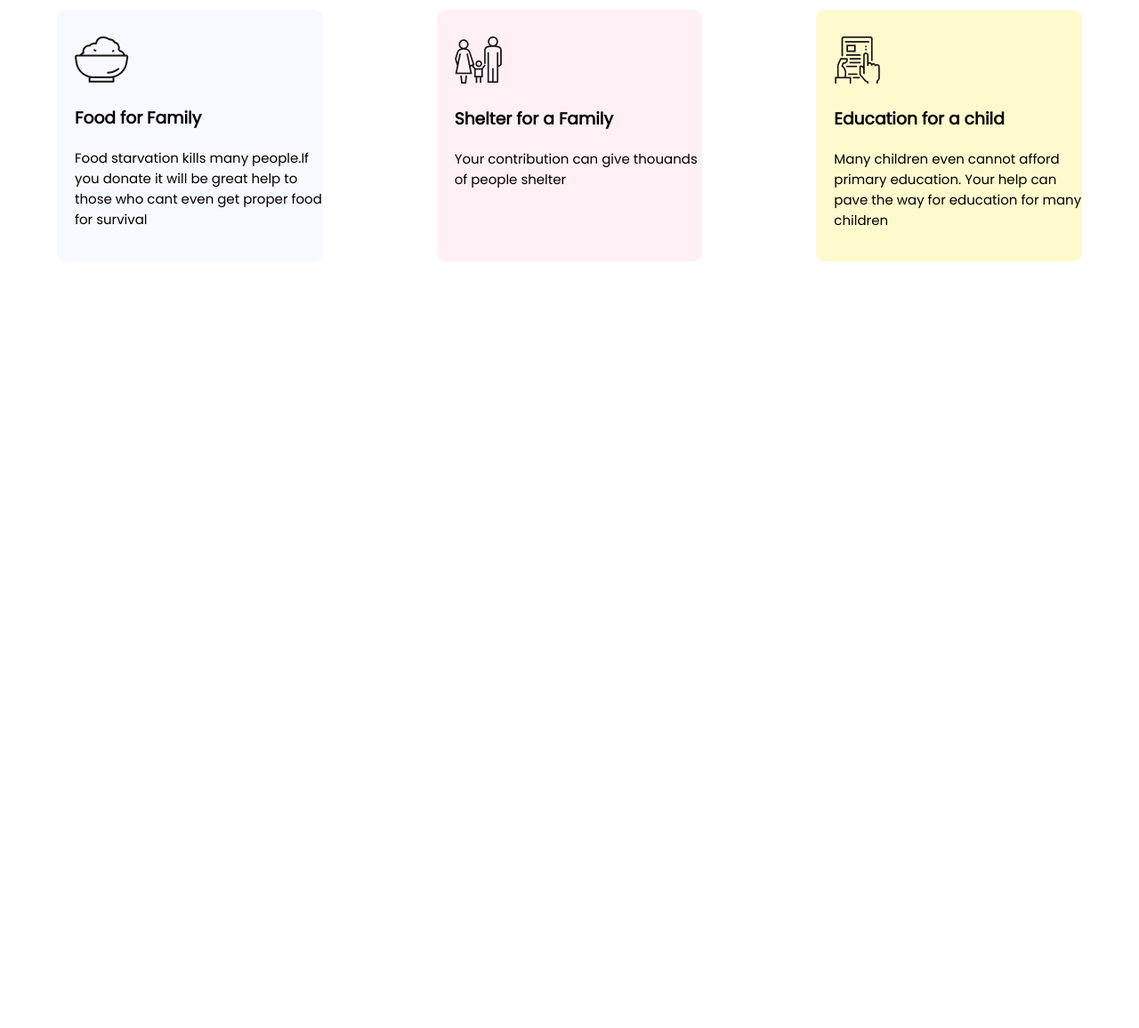
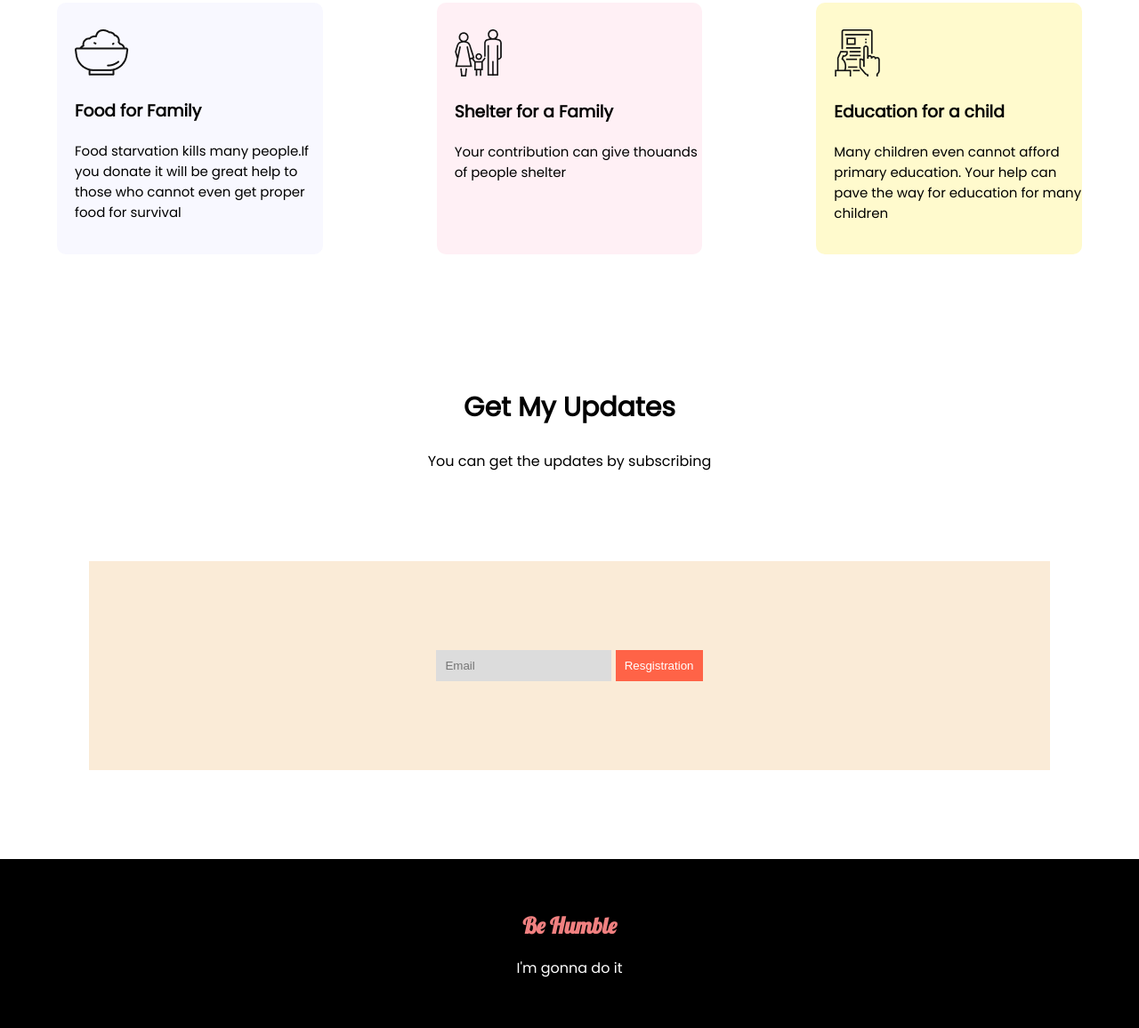
Before and after one commit to farzanahoque2021/first-assignment, a plain HTML site: page index.html in a window 1280 px wide. Shown: the part 1268-2424 px from the top of the page at 89% size. Before the commit the page ends 1662 px from the top, so only its background shows below. Drawn offline with Linux system fonts and the light colour scheme.

Commit message:
final part

```diff
--- a/index.html
+++ b/index.html
@@ -43,10 +43,12 @@
                 <h3>5000tk</h3>
             </div>
         </div>
-        <div class="amount-no"> <input type="number"></input>
-            <label>Other amount(taka)</label>
+
+        <div class="amount-no">
+            <input type="number" placeholder="Other amount(taka)"><br>
         </div>
-        <div class="button"><a class="link-button" target="_blank" href="https://brac.net/dakcheamardesh/en/">DONATE
+        <div class="button-donate"><a class="link-button" target="_blank"
+                href="https://brac.net/dakcheamardesh/en/">DONATE
                 NOW</a></div>
     </section>
     <section class="donate-plan">
@@ -58,7 +60,7 @@
                     <img src="images/food.png" alt="">
                 </div>
                 <h3>Food for Family</h3>
-                <p>Food starvation kills many people.If you donate it will be great help to those who cant even get
+                <p>Food starvation kills many people.If you donate it will be great help to those who cannot even get
                     proper food for survival</p>
 
             </div>
@@ -80,6 +82,23 @@
             </div>
         </div>
     </section>
+    <section class="updates">
+        <h2>Get My Updates</h2>
+        <p>You can get the updates by subscribing</p>
+        <div class="get-info">
+            <div class="get-email">
+                <form>
+                    <input type="url" id="email" placeholder="Email">
+                    <input type="button" id="reg" value="Resgistration">
+                </form>
+            </div>
+        </div>
+
+    </section>
 </body>
+<footer>
+    <h3><span class="humble">Be Humble</span></h3>
+    <p>I'm gonna do it</p>
+</footer>
 
 </html>
--- a/style.css
+++ b/style.css
@@ -9,8 +9,6 @@ body {
     border-top: 0;
     background-repeat: no-repeat;
     background-size: 100%;
-    margin-top: 0;
-
 }
 
 .banner p {
@@ -67,10 +65,18 @@ h2 {
 
 .amount-no {
     text-align: center;
-    margin-bottom: 50px;
+    margin-bottom: 30px;
+    width: 100%;
 }
 
-.button {
+.amount-no input {
+    padding: 10px;
+    width: 400px;
+    border: none;
+    border-bottom: 2px solid darkgray;
+}
+
+.button-donate {
     text-align: center;
     margin-bottom: 100px;
 }
@@ -142,3 +148,51 @@ p {
 .donate-plan {
     margin-bottom: 100px;
 }
+
+.updates {
+    margin-bottom: 100px;
+}
+
+.get-email {
+    text-align: center;
+}
+
+.updates p {
+    margin-bottom: 50px;
+}
+
+.get-info {
+    background: antiquewhite;
+    background-size: 100%;
+    padding: 100px;
+    margin: 100px;
+}
+
+.get-email input {
+    padding: 10px;
+}
+
+#reg {
+    background-color: tomato;
+    color: white;
+    border: none;
+}
+
+#email {
+    background-color: gainsboro;
+    border: none;
+}
+
+footer {
+    text-align: center;
+    background-color: black;
+    color: white;
+    height: 150px;
+    padding-top: 40px;
+}
+
+.humble {
+    color: lightcoral;
+    font-family: 'Lobster', curive;
+    font-size: 25px;
+}
```
